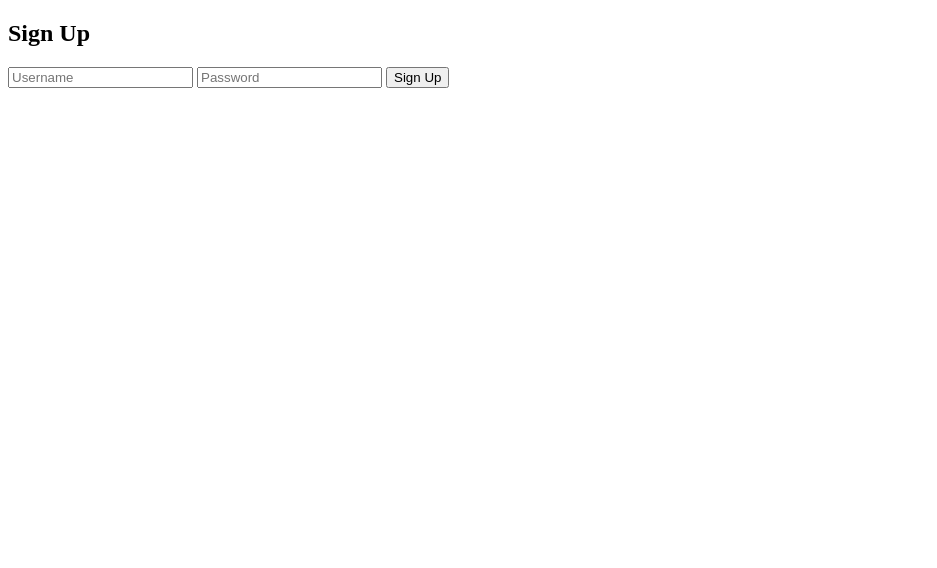
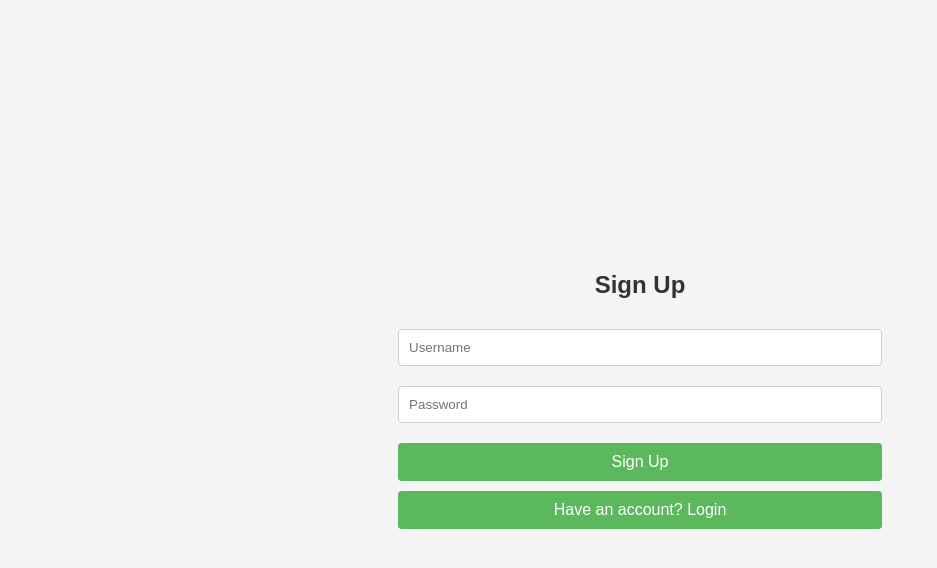
Before and after one commit to Tarek-Al-Khatib/Expense_Tracker_Tarek, a plain HTML site: page signup.html in a window 1280 px wide. Shown: the whole page, without its empty margins (0-937 px from the left). Drawn offline with nearby package versions, Linux system fonts and the light colour scheme.

Commit message:
Added sign in and sign up styling

```diff
--- a/scripts/user-signin.js
+++ b/scripts/user-signin.js
@@ -26,4 +26,10 @@ document.addEventListener("DOMContentLoaded", () => {
         })
         .catch((error) => console.error("Error:", error));
     });
+
+  const takeme = document.getElementById("take-me");
+
+  takeme.addEventListener("click", () => {
+    window.location.href = "signup.html";
+  });
 });
--- a/scripts/user-signup.js
+++ b/scripts/user-signup.js
@@ -26,4 +26,10 @@ document.addEventListener("DOMContentLoaded", () => {
         })
         .catch((error) => console.error("Error:", error));
     });
+
+  const takeme = document.getElementById("take-me");
+
+  takeme.addEventListener("click", () => {
+    window.location.href = "signin.html";
+  });
 });
--- a/signup.html
+++ b/signup.html
@@ -4,12 +4,19 @@
     <meta charset="UTF-8" />
     <meta name="viewport" content="width=device-width, initial-scale=1.0" />
     <title>Sign Up</title>
+    <link rel="stylesheet" href="./styles/signinup.css" />
     <script src="https://cdn.jsdelivr.net/npm/axios/dist/axios.min.js"></script>
   </head>
   <body>
+    <div>
       <h2>Sign Up</h2>
       <form id="signup-form">
-      <input type="text" id="signup-username" placeholder="Username" required />
+        <input
+          type="text"
+          id="signup-username"
+          placeholder="Username"
+          required
+        />
         <input
           type="password"
           id="signup-password"
@@ -18,6 +25,8 @@
         />
         <button type="submit">Sign Up</button>
       </form>
+      <button id="take-me">Have an account? Login</button>
+    </div>
     <script src="./scripts/user-signup.js"></script>
   </body>
 </html>
--- /dev/null
+++ b/styles/signinup.css
@@ -0,0 +1,50 @@
+body {
+  display: flex;
+  align-items: center;
+  justify-content: center;
+  height: 100vh;
+  margin: 0;
+  font-family: Arial, sans-serif;
+  background-color: #f4f4f4;
+  text-align: center;
+}
+
+.form-container {
+  width: 100%;
+  max-width: 400px;
+  padding: 20px;
+  background-color: #fff;
+  border-radius: 8px;
+  box-shadow: 0 4px 8px rgba(0, 0, 0, 0.1);
+  text-align: center;
+}
+
+h2 {
+  margin-top: 0;
+  color: #333;
+}
+
+input {
+  width: 100%;
+  padding: 10px;
+  margin: 10px 0;
+  border: 1px solid #ccc;
+  border-radius: 4px;
+  box-sizing: border-box;
+}
+
+button {
+  width: 100%;
+  padding: 10px;
+  margin-top: 10px;
+  background-color: #5cb85c;
+  border: none;
+  color: white;
+  font-size: 16px;
+  border-radius: 4px;
+  cursor: pointer;
+}
+
+button:hover {
+  background-color: #4cae4c;
+}
```
Also changed, not shown: signin.html (+10 -1 lines). Lines whose indentation alone changed are shown as unchanged.
